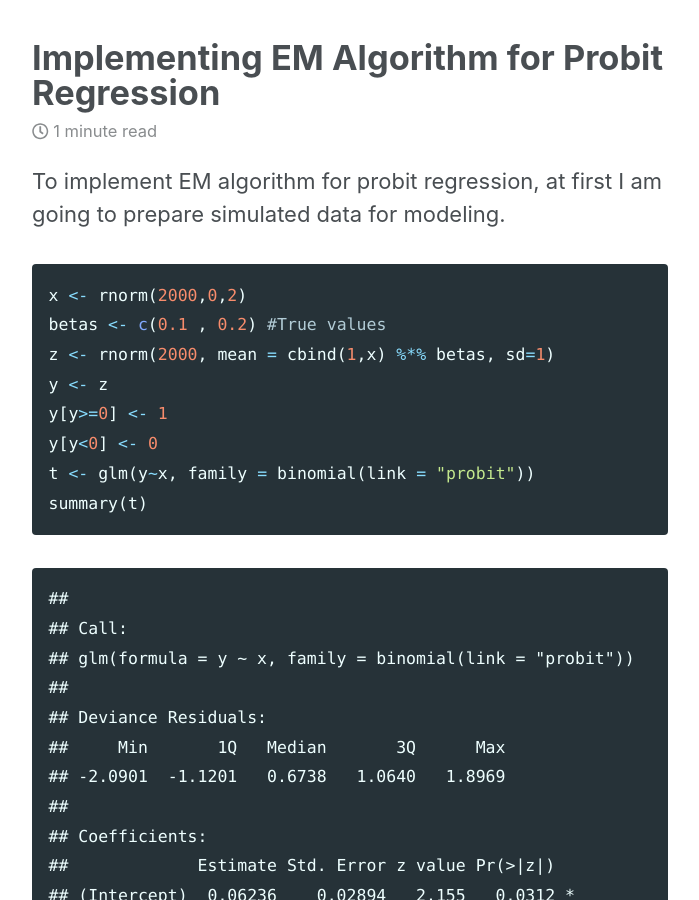
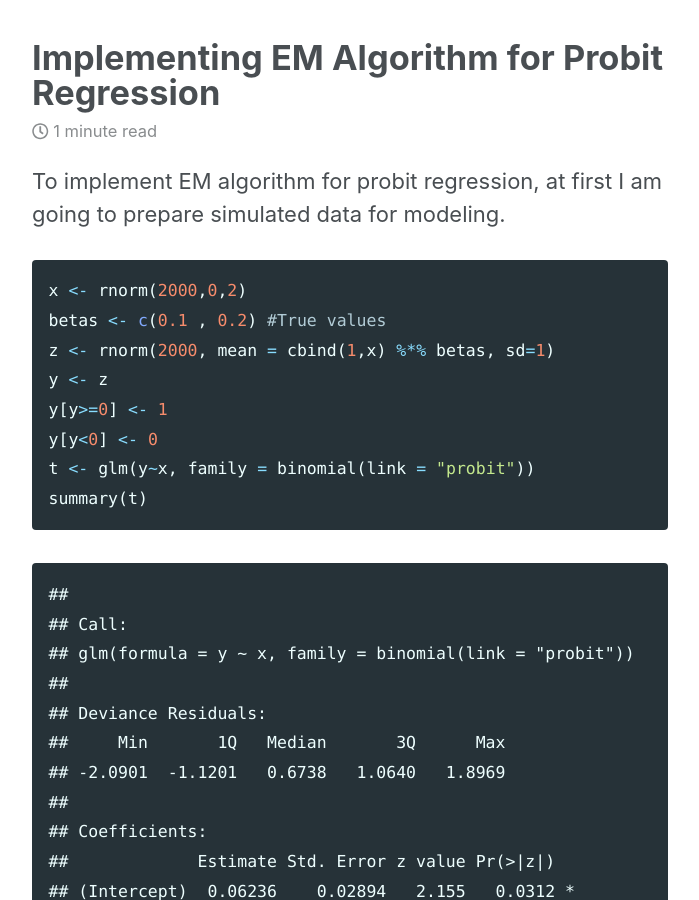
Before and after one commit to hamedhelali/hamedhelali.github.io, a Jekyll site: the page built from _posts/2020-03-15-EMalgorithm.md, in a window 1280 px wide and 900 px high, scrolled down 618 px. Shown: the whole window, without its empty margins (290-989 px from the left). Built offline with Jekyll 4.4.1, drawn with Linux system fonts in a browser that asks for light colours; nearby versions of some CDN libraries; formulas are drawn with MathJax 3.

Commit message:
Update 2020-03-15-EMalgorithm.md

````diff
--- a/_posts/2020-03-15-EMalgorithm.md
+++ b/_posts/2020-03-15-EMalgorithm.md
@@ -12,7 +12,7 @@
 
 To implement EM algorithm for probit regression, at first I am going to prepare simulated data for modeling.
 
-{% highlight r %}
+```r
 x <- rnorm(2000,0,2)
 betas <- c(0.1 , 0.2) #True values
 z <- rnorm(2000, mean = cbind(1,x) %*% betas, sd=1)
@@ -21,7 +21,7 @@
 y[y<0] <- 0
 t <- glm(y~x, family = binomial(link = "probit"))
 summary(t)
-{% endhighlight %}
+```
 
 
 
@@ -65,7 +65,7 @@
 $$
 
 
-{% highlight r %}
+```r
 b <- c(10,2) #initial values for betas
 ex <- cbind(1,x)
 mu <- ex %*% b
@@ -84,7 +84,7 @@
   converged = max(abs(b_old - b)) <= tol
 }
 b
-{% endhighlight %}
+```
 
 
 
@@ -96,9 +96,9 @@
 
 
 
-{% highlight r %}
+```r
 it
-{% endhighlight %}
+```
 
 
 
````
